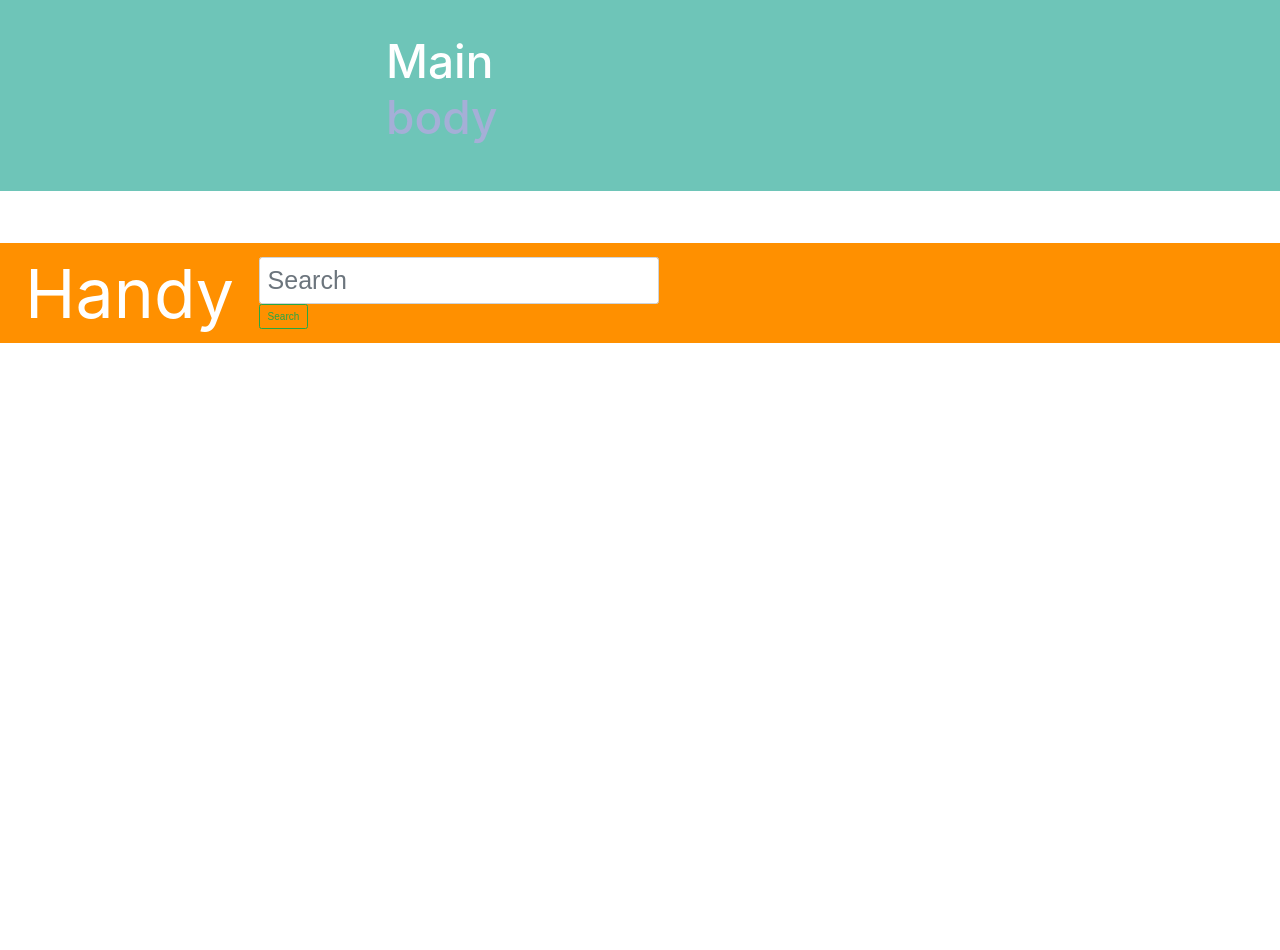
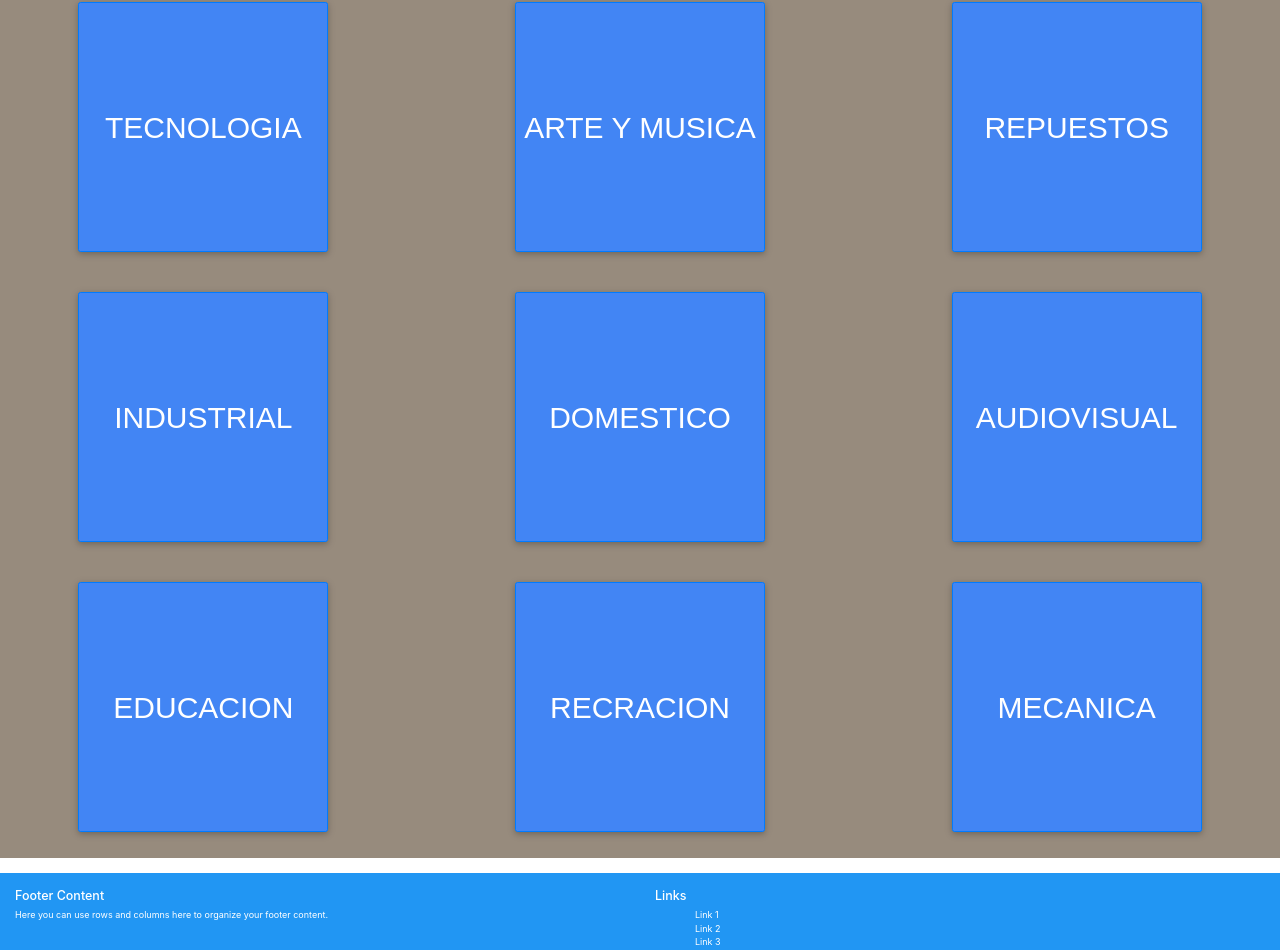
Before and after one commit to tavojereda/Handy, a React (Create React App) app: page / in a window 1280 px wide. Shown: the part 366-1316 px from the top of the page. Before the commit the page ends 800 px from the top, so only its background shows below. Built offline with nearby package versions, Linux system fonts and the light colour scheme.

Commit message:
add footer and categories

```diff
--- a/package.json
+++ b/package.json
@@ -7,6 +7,7 @@
     "@testing-library/react": "^11.1.0",
     "@testing-library/user-event": "^12.1.10",
     "bootstrap": "^4.5.3",
+    "mdbreact": "^4.27.0",
     "node-sass": "^4.14.1",
     "normalize.css": "7.0.0",
     "react": "^17.0.1",
--- a/src/App.js
+++ b/src/App.js
@@ -4,14 +4,16 @@ import Main from "./components/Main";
 import Header from "./components/Header";
 import "normalize.css/normalize.css";
 //import "./styles/styles.scss";
+import Footer from "./components/Footer";
+import Categories from "./components/Categories";
 
 function App() {
   return (
     <body>
       <Header />
       <Main />
-      <Main />
-      <Header />
+      <Categories />
+      <Footer />
     </body>
   );
 }
--- /dev/null
+++ b/src/components/Categories.js
@@ -0,0 +1,29 @@
+import React from "react";
+import Button from "react-bootstrap/Button";
+import { MDBContainer, MDBRow, MDBCol } from "mdbreact";
+
+const gridExamplesPage = () => {
+  return (
+    <div>
+        <MDBContainer className="container">
+        <MDBRow>
+            <MDBCol><Button className="button">Tecnologia</Button></MDBCol>
+            <MDBCol><Button className="button">Arte y Musica</Button></MDBCol>
+            <MDBCol><Button className="button">Repuestos</Button></MDBCol>
+        </MDBRow>
+        <MDBRow>
+            <MDBCol><Button className="button">Industrial</Button></MDBCol>
+            <MDBCol><Button className="button">Domestico</Button></MDBCol>
+            <MDBCol><Button className="button">Audiovisual</Button></MDBCol>
+        </MDBRow>
+        <MDBRow>
+            <MDBCol><Button className="button">Educacion</Button></MDBCol>
+            <MDBCol><Button className="button">Recracion</Button></MDBCol>
+            <MDBCol><Button className="button">Mecanica</Button></MDBCol>
+        </MDBRow>
+        </MDBContainer>
+    </div>
+  );
+}
+
+export default gridExamplesPage;
--- a/src/components/Footer.js
+++ b/src/components/Footer.js
@@ -1,13 +1,43 @@
 import React from "react";
-import ReactDOM from "react-dom";
+import { MDBCol, MDBContainer, MDBRow, MDBFooter } from "mdbreact";
 
-class Header extends React.Component {
-  render() {
-    return (
-      <div>
-        <h1>quack</h1>
-        <p> This is a header</p>
+const Footer = () => {
+  return (
+    <MDBFooter color="blue" className="font-small pt-4 mt-4">
+      <MDBContainer fluid className="text-center text-md-left">
+        <MDBRow>
+          <MDBCol md="6">
+            <h5 className="title">Footer Content</h5>
+            <p>
+              Here you can use rows and columns here to organize your footer
+              content.
+            </p>
+          </MDBCol>
+          <MDBCol md="6">
+            <h5 className="title">Links</h5>
+            <ul>
+              <li className="list-unstyled">
+                <a href="#!">Link 1</a>
+              </li>
+              <li className="list-unstyled">
+                <a href="#!">Link 2</a>
+              </li>
+              <li className="list-unstyled">
+                <a href="#!">Link 3</a>
+              </li>
+              <li className="list-unstyled">
+                <a href="#!">Link 4</a>
+              </li>
+            </ul>
+          </MDBCol>
+        </MDBRow>
+      </MDBContainer>
+      <div className="footer-copyright text-center py-3">
+        <MDBContainer fluid>
+          &copy; {new Date().getFullYear()} Copyright: <a href="https://www.mdbootstrap.com"> MDBootstrap.com </a>
+        </MDBContainer>
       </div>
-    );
-  }
+    </MDBFooter>
+  );
 }
+export default Footer;
--- a/src/components/Header.js
+++ b/src/components/Header.js
@@ -14,7 +14,7 @@ const HeaderModal = () => {
 const Header = props => {
   return (
     <div className="Header">
-      <Navbar className="navbar" expand="lg">
+      <Navbar className="page-footer" expand="lg">
         <Navbar.Brand className="navbar-brand" href="/">
           Handy
         </Navbar.Brand>
--- a/src/index.js
+++ b/src/index.js
@@ -1,3 +1,6 @@
+import '@fortawesome/fontawesome-free/css/all.min.css';
+import 'bootstrap-css-only/css/bootstrap.min.css';
+import 'mdbreact/dist/css/mdb.css';
 import React from "react";
 import ReactDOM from "react-dom";
 import "./index.css";
@@ -6,6 +9,7 @@ import Purchase from "./components/Purchase";
 import reportWebVitals from "./reportWebVitals";
 import "normalize.css/normalize.css";
 import { BrowserRouter, Route, Switch } from "react-router-dom";
+
 
 const NotFound = () => <div>404</div>;
 
--- a/src/styles/base/_settings.scss
+++ b/src/styles/base/_settings.scss
@@ -1,6 +1,6 @@
 // colors
 $strong-orange: #dc5c05;
-$normal-yellow: #dc5c05;
+$normal-yellow: yellow;
 $mint-green: #6ec5b8;
 $normal-orange: #ff9000;
 $normal-grey: #978b7d;
--- /dev/null
+++ b/src/styles/components/_categories.scss
@@ -0,0 +1,22 @@
+.button{
+    font-size: $s-size;
+    width: 250px;
+    height: 250px;
+    background-color: $mint-green;
+}
+
+.col {
+    padding: 1rem;
+    background-color: $normal-grey;
+    border: 0px solid #fff;
+    // color: #fff;
+    text-align: center;
+    width: 200px;
+    height: 290px;
+}
+
+.container{
+    padding: 0;
+    margin: 0;
+    max-width: 300rem;
+}
--- /dev/null
+++ b/src/styles/components/_footer.scss
@@ -0,0 +1,3 @@
+.page-footer{
+    color: blue;
+}
--- a/src/styles/styles.scss
+++ b/src/styles/styles.scss
@@ -5,3 +5,5 @@
 @import "./components/header";
 @import "./components/main";
 @import "./components/navbar";
+@import "./components/footer";
+@import "./components/categories"
```
Also changed, not shown: 1 other file (tests, documents, lock files or other folders).
